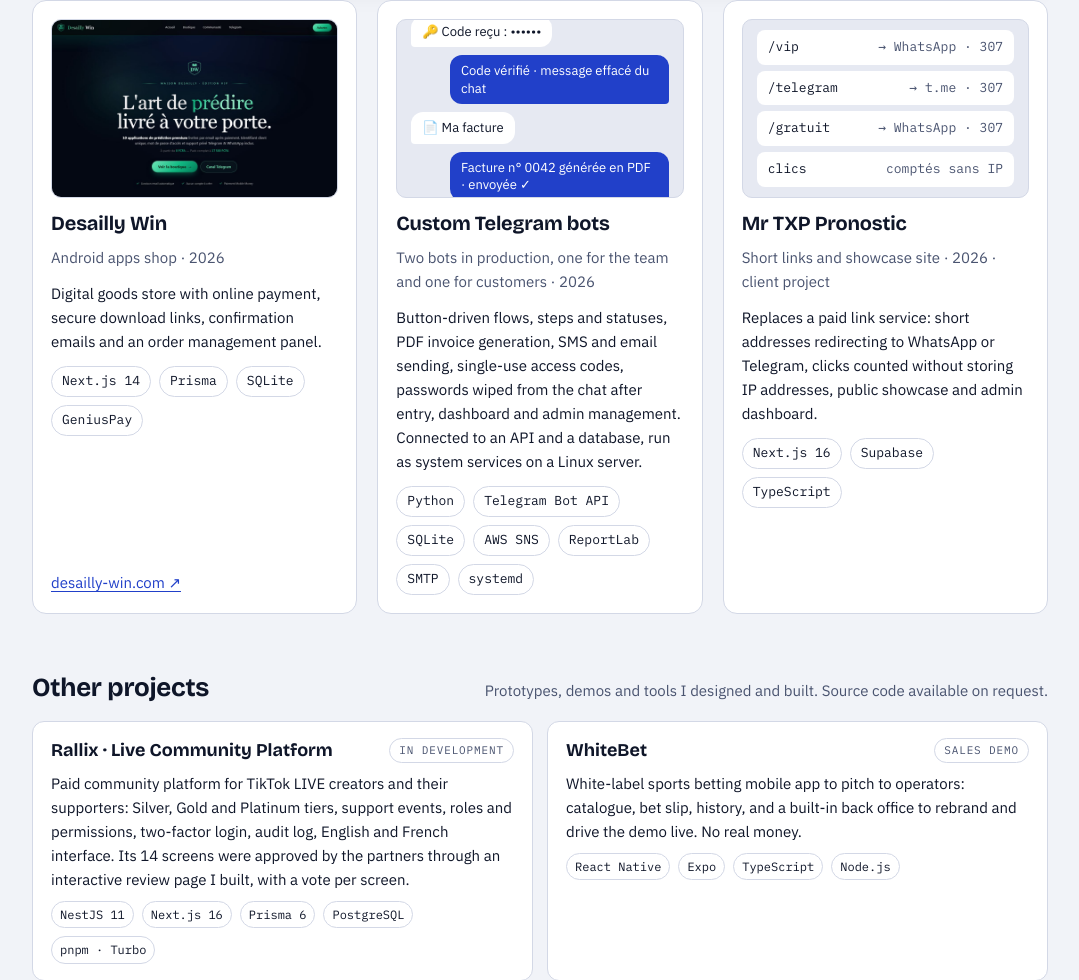
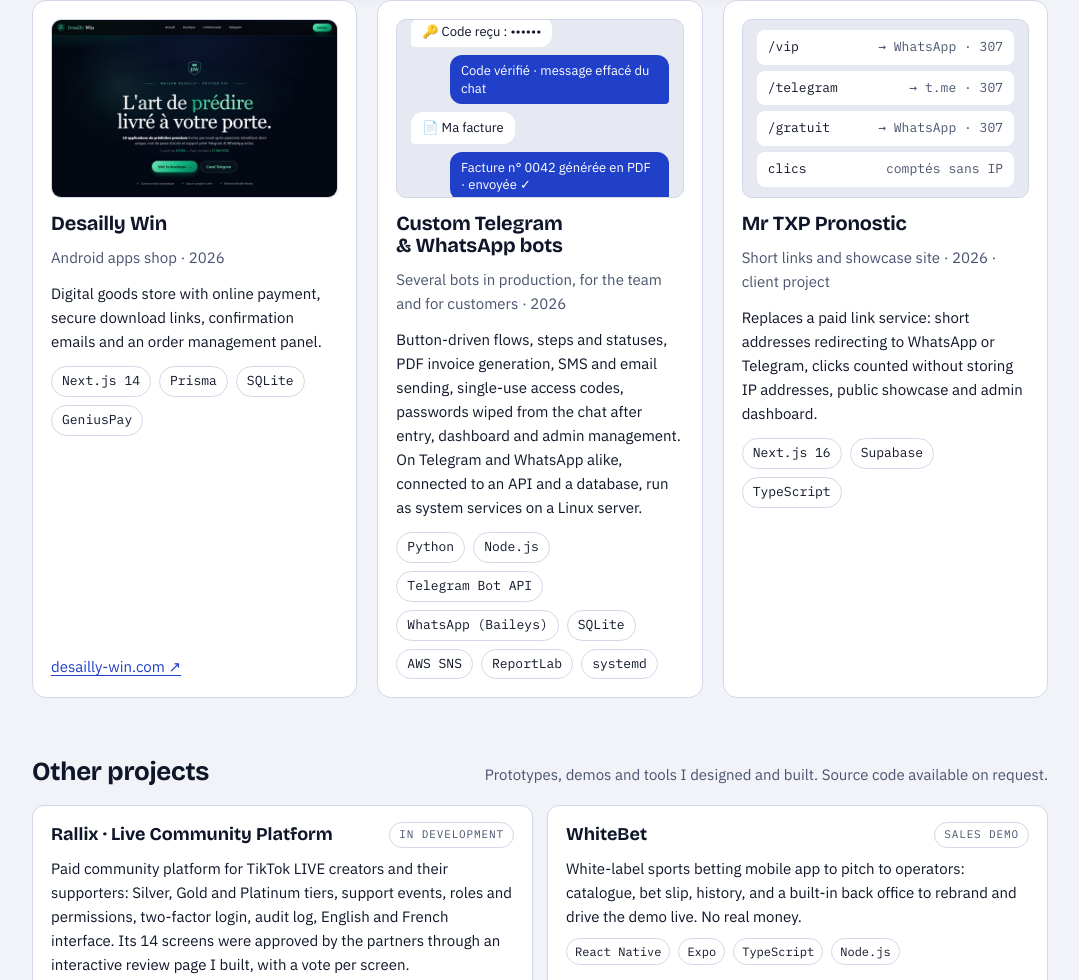
Before and after one commit to joe237-glitch/joe237-glitch.github.io, a plain HTML site: page index.html in a window 1280 px wide. Shown: the part 2257-3237 px from the top of the page, without its empty margins (100-1179 px from the left). Drawn offline with nearby package versions, Linux system fonts and the light colour scheme.

Commit message:
Ajout LeadFinder et bots WhatsApp au portfolio

```diff
--- a/index.html
+++ b/index.html
@@ -379,10 +379,10 @@
             <div class="msg out">Facture n° 0042 générée en PDF · envoyée ✓</div>
           </div>
           <div class="body">
-            <h3><span class="fr">Bots Telegram sur mesure</span><span class="en">Custom Telegram bots</span></h3>
-            <p class="role"><span class="fr">Deux bots en production, côté équipe et côté clients · 2026</span><span class="en">Two bots in production, one for the team and one for customers · 2026</span></p>
-            <p><span class="fr">Parcours guidés par boutons, étapes et statuts, génération de factures PDF, envoi de SMS et d'e-mails, codes d'accès à usage unique, mots de passe effacés du chat après saisie, tableau de bord et gestion des administrateurs. Reliés à une API et à une base de données, lancés comme services système sur un serveur Linux.</span><span class="en">Button-driven flows, steps and statuses, PDF invoice generation, SMS and email sending, single-use access codes, passwords wiped from the chat after entry, dashboard and admin management. Connected to an API and a database, run as system services on a Linux server.</span></p>
-            <ul class="chips"><li>Python</li><li>Telegram Bot API</li><li>SQLite</li><li>AWS SNS</li><li>ReportLab</li><li>SMTP</li><li>systemd</li></ul>
+            <h3><span class="fr">Bots Telegram & WhatsApp sur mesure</span><span class="en">Custom Telegram & WhatsApp bots</span></h3>
+            <p class="role"><span class="fr">Plusieurs bots en production, côté équipe et côté clients · 2026</span><span class="en">Several bots in production, for the team and for customers · 2026</span></p>
+            <p><span class="fr">Parcours guidés par boutons, étapes et statuts, génération de factures PDF, envoi de SMS et d'e-mails, codes d'accès à usage unique, mots de passe effacés du chat après saisie, tableau de bord et gestion des administrateurs. Sur Telegram comme sur WhatsApp, reliés à une API et à une base de données, lancés comme services système sur un serveur Linux.</span><span class="en">Button-driven flows, steps and statuses, PDF invoice generation, SMS and email sending, single-use access codes, passwords wiped from the chat after entry, dashboard and admin management. On Telegram and WhatsApp alike, connected to an API and a database, run as system services on a Linux server.</span></p>
+            <ul class="chips"><li>Python</li><li>Node.js</li><li>Telegram Bot API</li><li>WhatsApp (Baileys)</li><li>SQLite</li><li>AWS SNS</li><li>ReportLab</li><li>systemd</li></ul>
           </div>
         </article>
 
@@ -458,6 +458,11 @@
           <div class="t"><h4>Video Studio</h4><span class="pill"><span class="fr">outil interne</span><span class="en">internal tool</span></span></div>
           <p><span class="fr">Logiciel local qui fabrique chaque jour une vidéo longue et un Short pour une niche donnée : scénario, voix, images et vidéos libres de droits, montage, sous-titres, miniature, puis publication sur YouTube et TikTok après approbation.</span><span class="en">Local software that produces a long video and a Short every day for a given niche: script, voice-over, royalty-free footage, editing, subtitles, thumbnail, then YouTube and TikTok publishing after approval.</span></p>
           <ul class="chips"><li>TypeScript</li><li>Remotion</li><li>Node.js</li><li>Telegram</li></ul>
+        </article>
+        <article class="item">
+          <div class="t"><h4>LeadFinder</h4><span class="pill"><span class="fr">outil interne</span><span class="en">internal tool</span></span></div>
+          <p><span class="fr">Outil de prospection : recherche des prospects selon des critères, prépare les messages d'approche et un argumentaire, génère une petite page de présentation par cible et garde l'historique des contacts dans une base locale.</span><span class="en">Prospecting tool: finds leads by criteria, drafts outreach messages and a pitch, generates a small presentation page per target, and keeps the contact history in a local database.</span></p>
+          <ul class="chips"><li>Python</li><li>SQLite</li><li><span class="fr">Interface web</span><span class="en">Web UI</span></li></ul>
         </article>
         <article class="item">
           <div class="t"><h4>UltraReviewX</h4><span class="pill"><span class="fr">outil interne</span><span class="en">internal tool</span></span></div>
```
